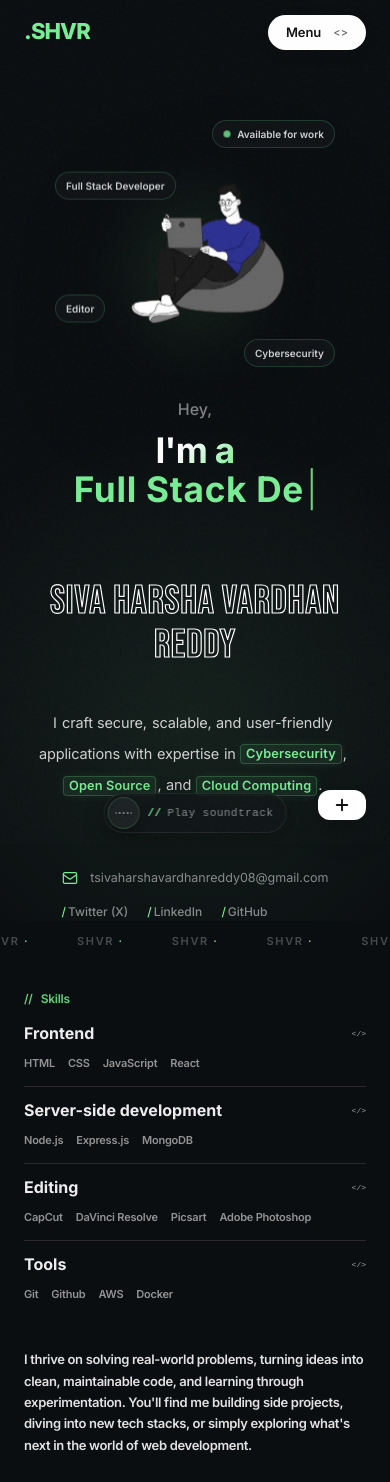
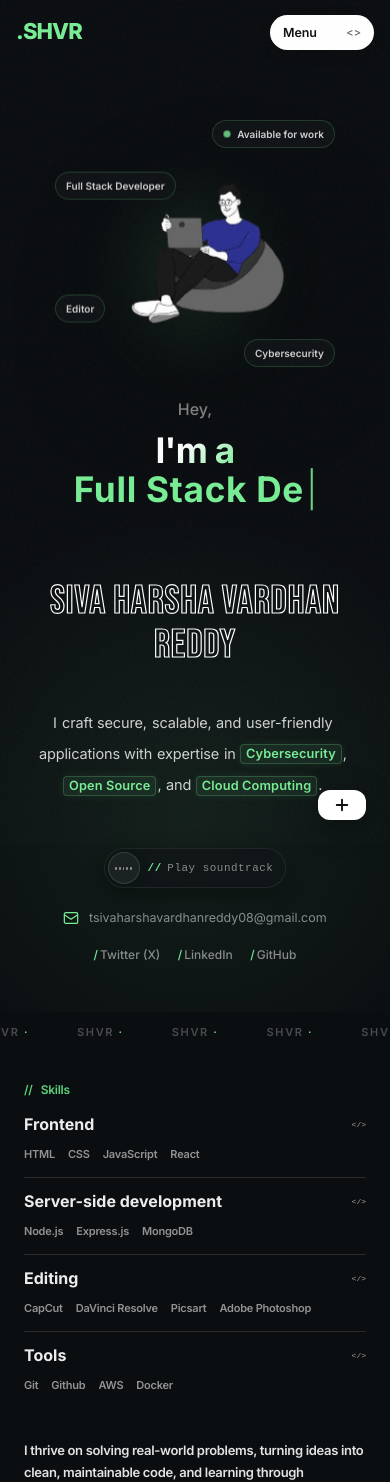
Before and after one commit to harsha08-2k6/Portfolio, a React (Vite) app: page / in a window 390 px wide. Shown: the top 1482 px of the page. Built offline with nearby package versions, Linux system fonts and the light colour scheme; no server answers.

Commit message:
fix(mobile): prevent menu button clipping and soundtrack text collision

```diff
--- a/src/components/MusicToggleButton.css
+++ b/src/components/MusicToggleButton.css
@@ -129,7 +129,14 @@
 
 @media (max-width: 768px) {
   .hero-center-bottom {
-    bottom: 5.5rem;
+    position: relative;
+    bottom: auto;
+    left: auto;
+    transform: none;
+    order: 2;
+    margin: 1.5rem auto 0.75rem;
+    width: 100%;
+    z-index: 25;
   }
 
   .skiper25-wrap {
--- a/src/index.css
+++ b/src/index.css
@@ -2128,6 +2128,29 @@ footer {
     --nav-h: 64px;
   }
 
+  nav {
+    padding: 0 1.25rem;
+    box-sizing: border-box;
+  }
+
+  .navbar-menu-container {
+    width: 106px;
+    height: 36px;
+    margin-right: 2px;
+  }
+
+  .custom-menu-card:not(.open) {
+    width: 106px;
+    height: 36px;
+  }
+
+  .menu-card-header {
+    padding: 8px 14px;
+    height: 36px;
+    font-size: 13px;
+    box-sizing: border-box;
+  }
+
   .hero-headline {
     min-height: 3.3em;
   }
@@ -2136,14 +2159,11 @@ footer {
     padding: 0 1.5rem;
   }
 
-  nav {
-    padding: 0 1.5rem;
-  }
-
   .hero-inner {
+    order: 1;
     grid-template-columns: 1fr;
     height: auto;
-    padding: 2rem 1.5rem 3rem;
+    padding: 2rem 1.5rem 1.5rem;
     gap: 1.5rem;
     justify-items: center;
     text-align: center;
@@ -2215,7 +2235,8 @@ footer {
     left: auto;
     right: auto;
     width: 100%;
-    margin-top: 1.2rem;
+    order: 3;
+    margin: 0.5rem auto 3rem;
     display: flex;
     justify-content: center;
   }
@@ -2223,20 +2244,24 @@ footer {
   .hero-meta {
     display: inline-flex;
     flex-direction: column;
-    align-items: flex-start;
-    gap: 0.5rem;
+    align-items: center;
+    text-align: center;
+    gap: 0.65rem;
   }
 
   .meta-row {
-    font-size: 12.5px;
-    gap: 0.8rem;
+    font-size: clamp(11.5px, 3.2vw, 13px);
+    gap: 0.6rem;
+    justify-content: center;
+    word-break: break-all;
   }
 
   .hero-socials {
     flex-direction: row;
     justify-content: center;
-    gap: 1.2rem;
+    gap: 1.1rem;
     align-items: center;
+    flex-wrap: wrap;
   }
 
   .soc-link {
@@ -2592,6 +2617,27 @@ footer {
 }
 
 @media (max-width: 480px) {
+  nav {
+    padding: 0 1rem;
+  }
+
+  .navbar-menu-container {
+    width: 104px;
+    height: 35px;
+    margin-right: 0;
+  }
+
+  .custom-menu-card:not(.open) {
+    width: 104px;
+    height: 35px;
+  }
+
+  .menu-card-header {
+    padding: 8px 13px;
+    height: 35px;
+    font-size: 12.5px;
+  }
+
   .wa-float-container {
     bottom: 1.5rem;
     right: 1.5rem;
```
